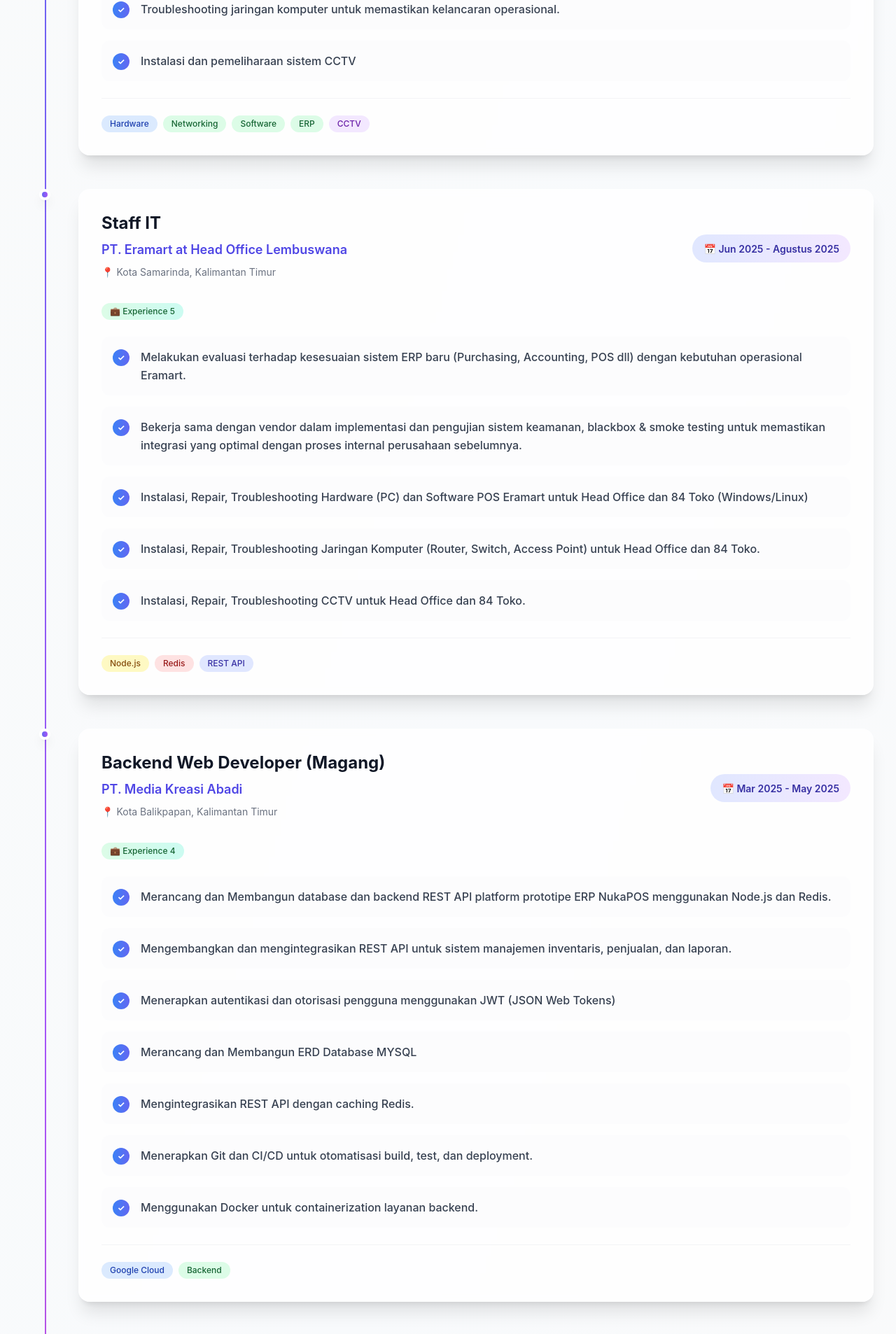
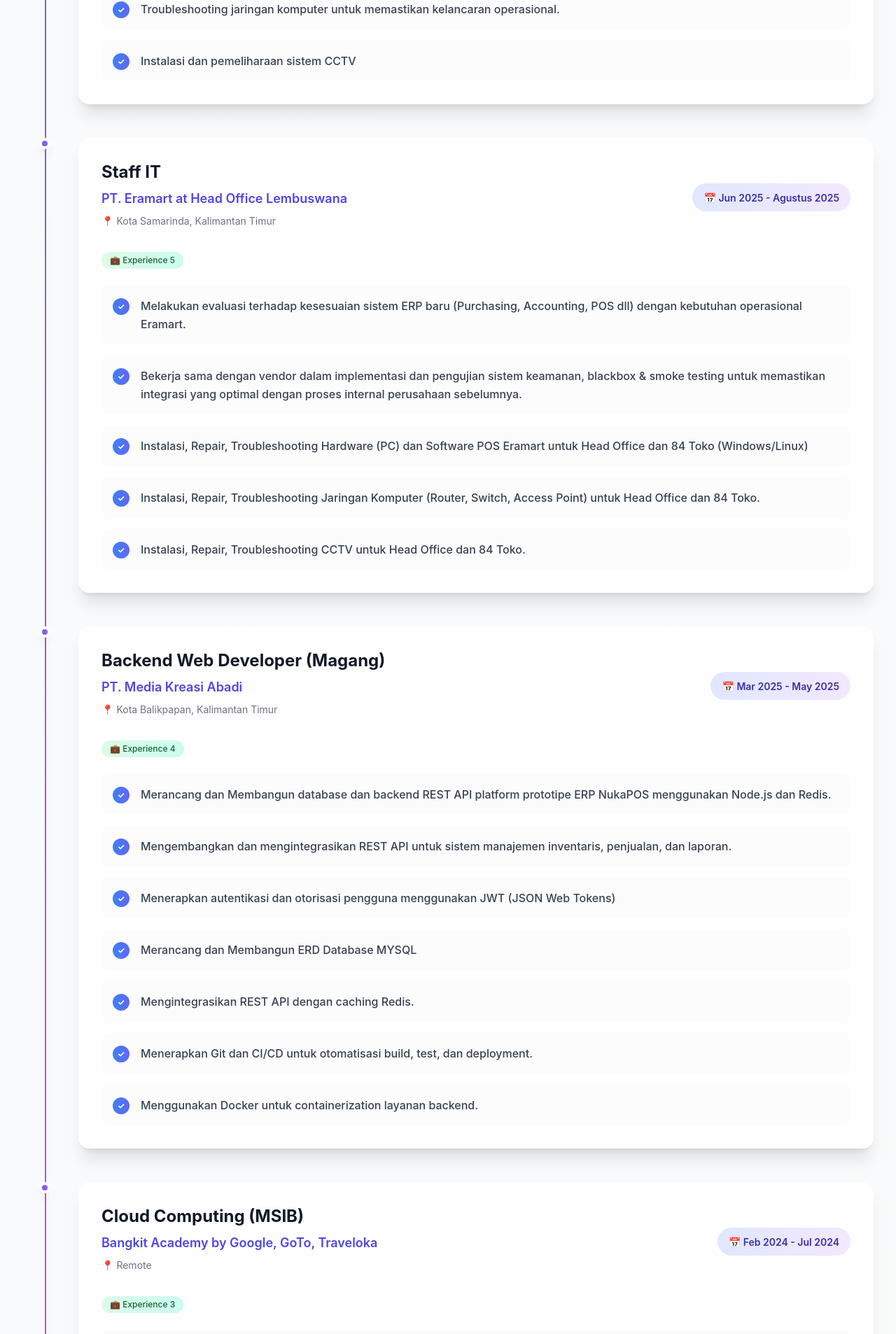
Before and after one commit to rahmate2003/my-portfolio, a React (Vite) app: page / in a window 1280 px wide. Shown: the part 3615-5521 px from the top of the page at 70% size. Built offline with nearby package versions, Linux system fonts and the light colour scheme.

Commit message:
update meta tag

```diff
--- a/src/components/Experience.jsx
+++ b/src/components/Experience.jsx
@@ -148,55 +148,7 @@ export default function Experience() {
                       ))}
                     </div>
 
-                    {/* Skills Tags */}
-                    <div className="mt-6 pt-6 border-t border-gray-100">
-                      <div className="flex flex-wrap gap-2">
-                        {/* Dynamic skill tags based on experience */}
-                        {index === 0 && (
-                          <>
-                            <span className="px-3 py-1 bg-blue-100 text-blue-800 text-xs font-medium rounded-full">Hardware</span>
-                            <span className="px-3 py-1 bg-green-100 text-green-800 text-xs font-medium rounded-full">Networking</span>
-                            <span className="px-3 py-1 bg-green-100 text-green-800 text-xs font-medium rounded-full">Software</span>
-                            <span className="px-3 py-1 bg-green-100 text-green-800 text-xs font-medium rounded-full">ERP</span>
-                            <span className="px-3 py-1 bg-purple-100 text-purple-800 text-xs font-medium rounded-full">CCTV</span>
-                          </>
-                        )}
-                        {index === 1 && (
-                          <>
-                            <span className="px-3 py-1 bg-yellow-100 text-yellow-800 text-xs font-medium rounded-full">Node.js</span>
-                            <span className="px-3 py-1 bg-red-100 text-red-800 text-xs font-medium rounded-full">Redis</span>
-                            <span className="px-3 py-1 bg-indigo-100 text-indigo-800 text-xs font-medium rounded-full">REST API</span>
-                          </>
-                        )}
-                        {index === 2 && (
-                          <>
-                            <span className="px-3 py-1 bg-blue-100 text-blue-800 text-xs font-medium rounded-full">Google Cloud</span>
-                            <span className="px-3 py-1 bg-green-100 text-green-800 text-xs font-medium rounded-full">Backend</span>
-                          </>
-                        )}
-                        {index === 3 && (
-                          <>
-                            <span className="px-3 py-1 bg-orange-100 text-orange-800 text-xs font-medium rounded-full">IT Support</span>
-                            <span className="px-3 py-1 bg-teal-100 text-teal-800 text-xs font-medium rounded-full">Accounting</span>
-                          </>
-                        )}
-                        {index === 4 && (
-                          <>
-                            <span className="px-3 py-1 bg-gray-100 text-gray-800 text-xs font-medium rounded-full">Freelance</span>
-                            <span className="px-3 py-1 bg-blue-100 text-blue-800 text-xs font-medium rounded-full">PC Assembly</span>
-                          </>
-                        )}
-                        {index === 5 && (
-                          <>
-                            <span className="px-3 py-1 bg-green-100 text-green-800 text-xs font-medium rounded-full">Fiber Optik</span>
-                            <span className="px-3 py-1 bg-red-100 text-red-800 text-xs font-medium rounded-full">Mikrotik</span>
-                            <span className="px-3 py-1 bg-blue-100 text-blue-800 text-xs font-medium rounded-full">LAN</span>
-                            <span className="px-3 py-1 bg-purple-100 text-purple-800 text-xs font-medium rounded-full">WAN</span>
-                            <span className="px-3 py-1 bg-indigo-100 text-indigo-800 text-xs font-medium rounded-full">CCTV</span>
-                          </>
-                        )}
-                      </div>
-                    </div>
+                    {/* Skills tags removed */}
                   </div>
                 </div>
               ))}
```
